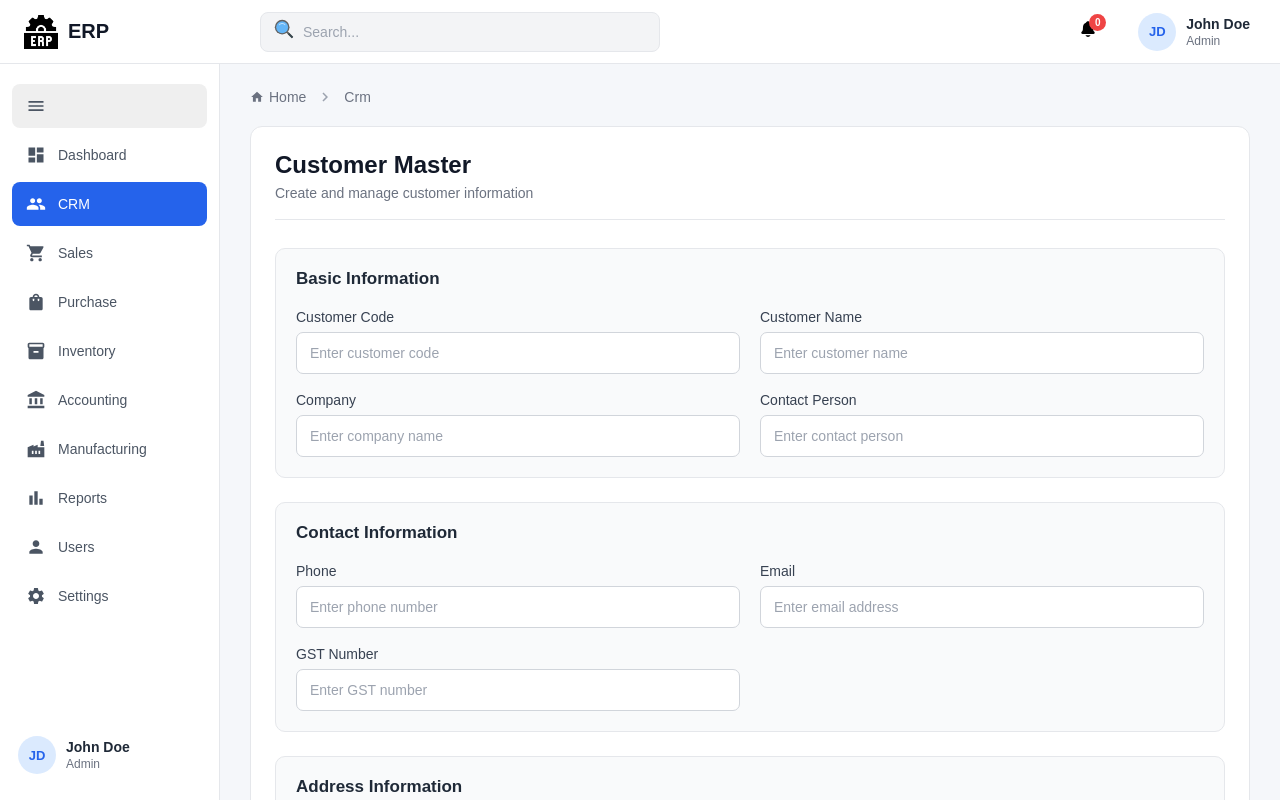
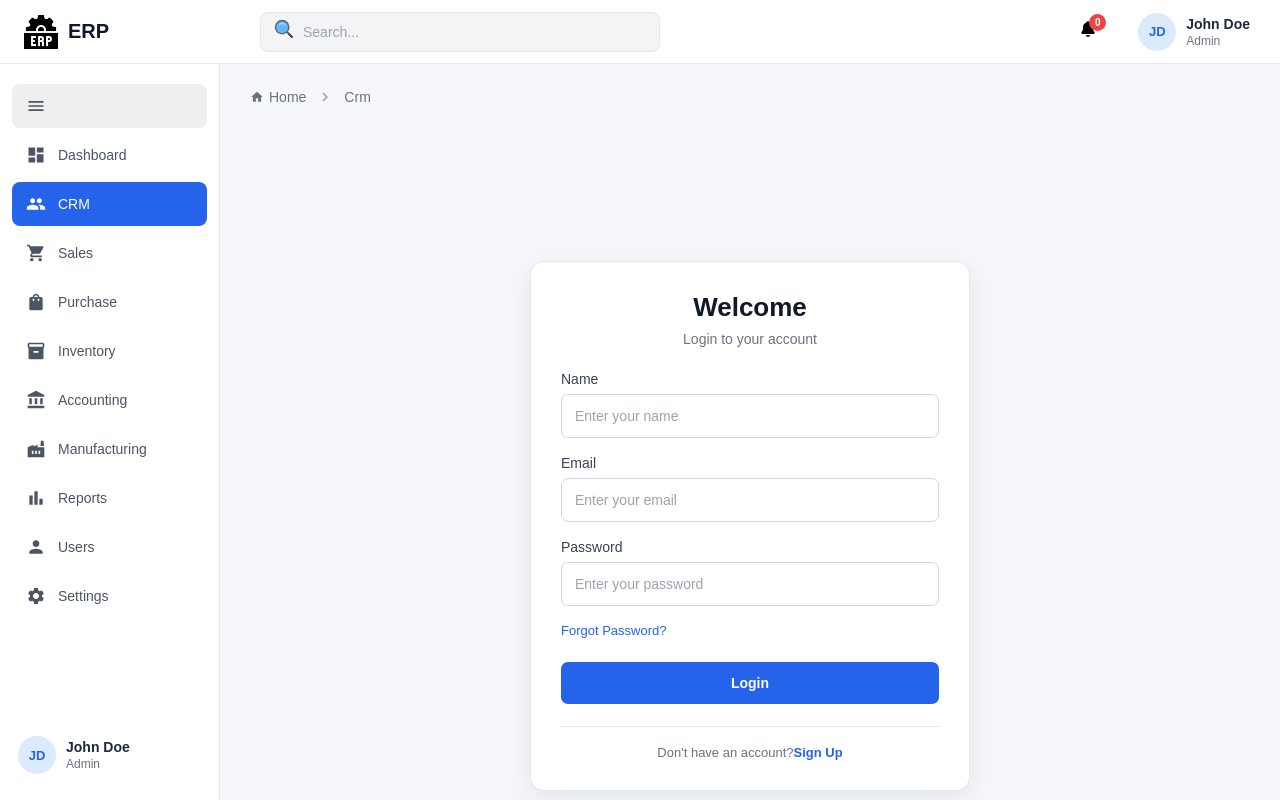
Before and after one commit to ukaninirmik65-hash/ERP-App, a React (Vite) app: page /crm in a window 1280 px wide. Shown: the top 800 px of the page. Built offline with nearby package versions, Linux system fonts and the light colour scheme.

Commit message:
add login functionality

```diff
--- a/src/components/Deshbord.jsx
+++ b/src/components/Deshbord.jsx
@@ -1,4 +1,4 @@
-import { useContext } from "react";
+import { useContext, useState } from "react";
 import Breadcrumbs from "./Breadcrumbs";
 import Crm from "./pages/Crm";
 import { SidebarContext } from "./context/SidebarContext";
@@ -13,13 +13,20 @@ import { Settings } from "./pages/Settings";
 import { Route, Routes } from "react-router";
 import { Account } from "./pages/Account";
 import { Navigate } from "react-router";
+import LoginSignup from "./LoginSignup";
+
 export const Deshbord = () => {
   const { data } = useContext(SidebarContext);
+  const [login, setLogin] = useState(false);
+
   return (
     <>
       <Breadcrumbs />
 
       <div className="dashboard-content">
+        {login === false ? (
+          <LoginSignup setLogin={setLogin} login={login} />
+        ) : (
           <Routes>
             {/* Default Dashboard */}
             <Route
@@ -42,6 +49,7 @@ export const Deshbord = () => {
             <Route path="manufacturing" element={<Manufacturing />} />
             <Route path="accounting" element={<Account />} />
           </Routes>
+        )}
       </div>
     </>
   );
--- /dev/null
+++ b/src/components/LoginSignup.jsx
@@ -0,0 +1,83 @@
+import { useSignup } from "./hooks/useSignup.js";
+
+const LoginSignup = ({ setLogin }) => {
+  const { isSingup, error, password, HandelInputs, handleSignup, setSingup } =
+    useSignup(setLogin);
+
+  const handleForgotPassword = () => {
+    alert("Forgot Password clicked");
+  };
+
+  return (
+    <div className="auth-page">
+      <div className="auth-card">
+        <div className="auth-header">
+          <h2>Welcome</h2>
+          <p>Login to your account</p>
+        </div>
+
+        <form onSubmit={handleSignup}>
+          <div className="form-group">
+            <label>Name</label>
+            <input
+              type="text"
+              name="username"
+              className="form-control"
+              placeholder="Enter your name"
+              value={password.username}
+              onChange={HandelInputs}
+            />
+          </div>
+          <div className="form-group">
+            <label>Email</label>
+            <input
+              type="email"
+              name="email"
+              className="form-control"
+              placeholder="Enter your email"
+              value={password.email}
+              onChange={HandelInputs}
+            />
+          </div>
+
+          <div className="form-group">
+            <label>Password</label>
+            <input
+              type="password"
+              name="password"
+              className="form-control"
+              placeholder="Enter your password"
+              value={password.password}
+              onChange={HandelInputs}
+            />
+          </div>
+
+          {/* Forgot Password */}
+          <div className="auth-options">
+            <button
+              type="button"
+              className="forgot-password"
+              onClick={handleForgotPassword}
+            >
+              Forgot Password?
+            </button>
+          </div>
+          {error && <p className="error">{error}</p>}
+
+          <button type="submit" className="btn btn-primary auth-submit">
+            {isSingup ? "Sign Up" : "Login"}
+          </button>
+        </form>
+
+        <div className="auth-bottom">
+          Don't have an account?
+          <button type="button" onClick={()=>setSingup(!isSingup)}>
+            Sign Up
+          </button>
+        </div>
+      </div>
+    </div>
+  );
+};
+
+export default LoginSignup;
--- a/src/components/context/SidebarContext.jsx
+++ b/src/components/context/SidebarContext.jsx
@@ -8,6 +8,7 @@ export const SidebarProvider = ({ children }) => {
   const [notificationCount, setNotificationCount] = useState(0);
   const [data, setData] = useState([]);
   const [loding, setLoding] = useState(false);
+
   const fetchData = "/Data/Data.json";
 
   async function GetData(api) {
--- /dev/null
+++ b/src/components/hooks/useSignup.js
@@ -0,0 +1,67 @@
+import { useState } from "react";
+
+export function useSignup(setLogin, login) {
+    const [error, setError] = useState("")
+    const [isSingup, setSingup] = useState(false);
+    const [password, setPassword] = useState({
+        username: "",
+        email: "",
+        password: "",
+    });
+
+    function HandelInputs(e) {
+        const { name, value } = e.target;
+
+        setPassword({
+            ...password,
+            [name]: value,
+        });
+    }
+
+
+    function handleSignup(e) {
+        e.preventDefault();
+        if (isSingup) {
+            localStorage.setItem("Uses", JSON.stringify(password));
+            setError("");
+            setLogin(true);
+            return;
+        }
+
+        if (!password.username || !password.email || !password.password) {
+            setError("Please fill all fields");
+            return;
+        }
+
+        if (password.password.length < 6) {
+            setError("Password must be at least 6 characters");
+            return;
+        }
+
+        const savedUser = localStorage.getItem("Uses");
+        if (!savedUser) {
+            setError("Please signup first");
+            return;
+        }
+
+        const UserData = JSON.parse(savedUser)
+        if (UserData.email !== password.email ||
+            UserData.password !== password.password) {
+            setError("Invalid email or password");
+            return;
+        }
+        setError("");
+        setLogin(true);
+    }
+    return {
+        login,
+        password,
+        HandelInputs,
+        handleSignup,
+        error,
+        isSingup,
+        setSingup
+    };
+}
+
+;
--- a/src/index.css
+++ b/src/index.css
@@ -2301,3 +2301,190 @@ a {
   font-size: 16px;
   line-height: 1;
 }
+
+/* ================================
+   LOGIN / SIGNUP
+================================ */
+
+.auth-page {
+  min-height: 100vh;
+  width: 100%;
+  display: flex;
+  align-items: center;
+  justify-content: center;
+  padding: 30px 20px;
+  background: #f5f7fa;
+}
+
+.auth-card {
+  width: 100%;
+  max-width: 440px;
+  padding: 30px;
+  background: #ffffff;
+  border: 1px solid #e5e7eb;
+  border-radius: 14px;
+  box-shadow: 0 8px 30px rgba(15, 23, 42, 0.08);
+}
+
+.auth-header {
+  text-align: center;
+  margin-bottom: 24px;
+}
+
+.auth-header h2 {
+  margin: 0 0 8px;
+  color: #111827;
+  font-size: 26px;
+  font-weight: 700;
+}
+
+.auth-header p {
+  margin: 0;
+  color: #6b7280;
+  font-size: 14px;
+}
+
+/* Tabs */
+
+.auth-tabs {
+  display: grid;
+  grid-template-columns: 1fr 1fr;
+  gap: 6px;
+  margin-bottom: 24px;
+  padding: 4px;
+  background: #f3f4f6;
+  border-radius: 8px;
+}
+
+.auth-tabs button {
+  height: 40px;
+  border: none;
+  border-radius: 6px;
+  background: transparent;
+  color: #6b7280;
+  font-size: 14px;
+  font-weight: 600;
+  cursor: pointer;
+}
+
+.auth-tabs button.active {
+  background: #ffffff;
+  color: #2563eb;
+  box-shadow: 0 2px 6px rgba(0, 0, 0, 0.08);
+}
+
+/* Form */
+
+.auth-card .form-group {
+  margin-bottom: 17px;
+}
+
+.auth-card .form-group label {
+  display: block;
+  margin-bottom: 7px;
+  color: #374151;
+  font-size: 14px;
+  font-weight: 500;
+}
+
+.auth-card .form-control {
+  height: 44px;
+}
+
+/* Remember / Forgot */
+
+.auth-options {
+  display: flex;
+  align-items: center;
+  justify-content: space-between;
+  gap: 10px;
+  margin: 5px 0 20px;
+}
+
+.remember-me {
+  display: flex;
+  align-items: center;
+  gap: 7px;
+  color: #6b7280;
+  font-size: 13px;
+}
+
+.remember-me input {
+  width: 15px;
+  height: 15px;
+}
+
+.forgot-password {
+  padding: 0;
+  border: none;
+  background: transparent;
+  color: #2563eb;
+  font-size: 13px;
+  cursor: pointer;
+}
+
+.forgot-password:hover {
+  text-decoration: underline;
+}
+
+/* Submit */
+
+.auth-submit {
+  width: 100%;
+  margin-top: 4px;
+}
+
+/* Bottom */
+
+.auth-bottom {
+  margin-top: 22px;
+  padding-top: 18px;
+  border-top: 1px solid #e5e7eb;
+  text-align: center;
+  color: #6b7280;
+  font-size: 13px;
+}
+
+.auth-bottom button {
+  padding: 0;
+  border: none;
+  background: transparent;
+  color: #2563eb;
+  font-size: 13px;
+  font-weight: 600;
+  cursor: pointer;
+}
+
+.auth-bottom button:hover {
+  text-decoration: underline;
+}
+
+/* Mobile */
+
+@media (max-width: 480px) {
+  .auth-page {
+    padding: 20px 12px;
+  }
+
+  .auth-card {
+    padding: 22px 18px;
+    border-radius: 10px;
+  }
+
+  .auth-header h2 {
+    font-size: 22px;
+  }
+
+  .auth-options {
+    flex-direction: column;
+    align-items: flex-start;
+  }
+}
+
+.error {
+  color: red;
+  font-size: 14px;
+  margin-top: 5px;
+  text-align: center;
+  padding: 10px;
+}
```
Also changed, not shown: src/App.jsx (+6 -2 lines). Lines whose indentation alone changed are shown as unchanged.
